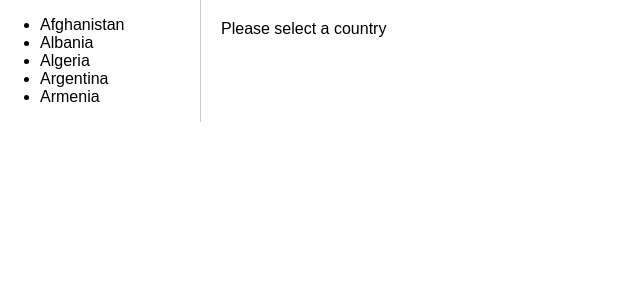
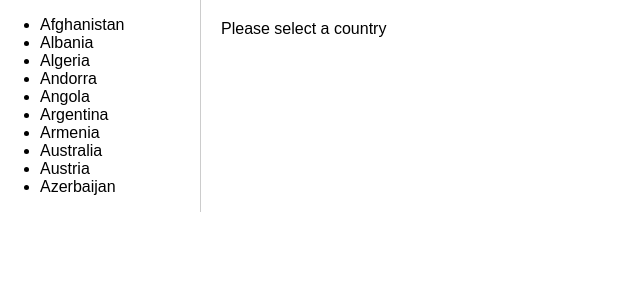
Before and after one commit to arsiksad0v/country-list, a React (Create React App) app: page / in a window 1280 px wide. Shown: the top 300 px of the page, without its empty margins (0-640 px from the left). Built offline with nearby package versions, Linux system fonts and the light colour scheme.

Commit message:
File CountryList updated

```diff
--- a/src/CountryList.tsx
+++ b/src/CountryList.tsx
@@ -5,7 +5,7 @@ interface CountryListProps {
 }
 
 const CountryList: React.FC<CountryListProps> = ({ setSelectedCountry }) => {
-  const countries = ["Afghanistan", "Albania", "Algeria", "Argentina", "Armenia"];
+  const countries = ["Afghanistan", "Albania", "Algeria", "Andorra", "Angola", "Argentina", "Armenia", "Australia", "Austria", "Azerbaijan"];
 
   return (
     <div>
```
